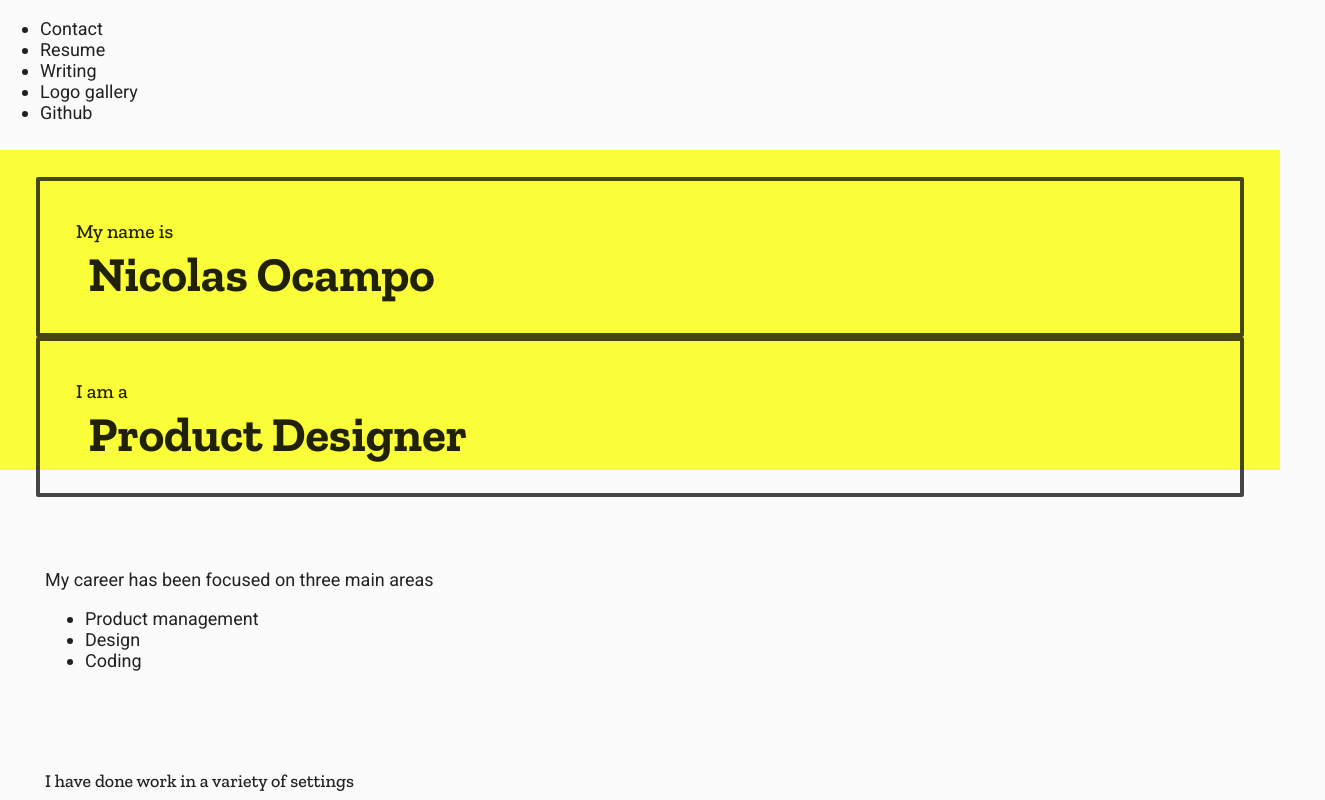
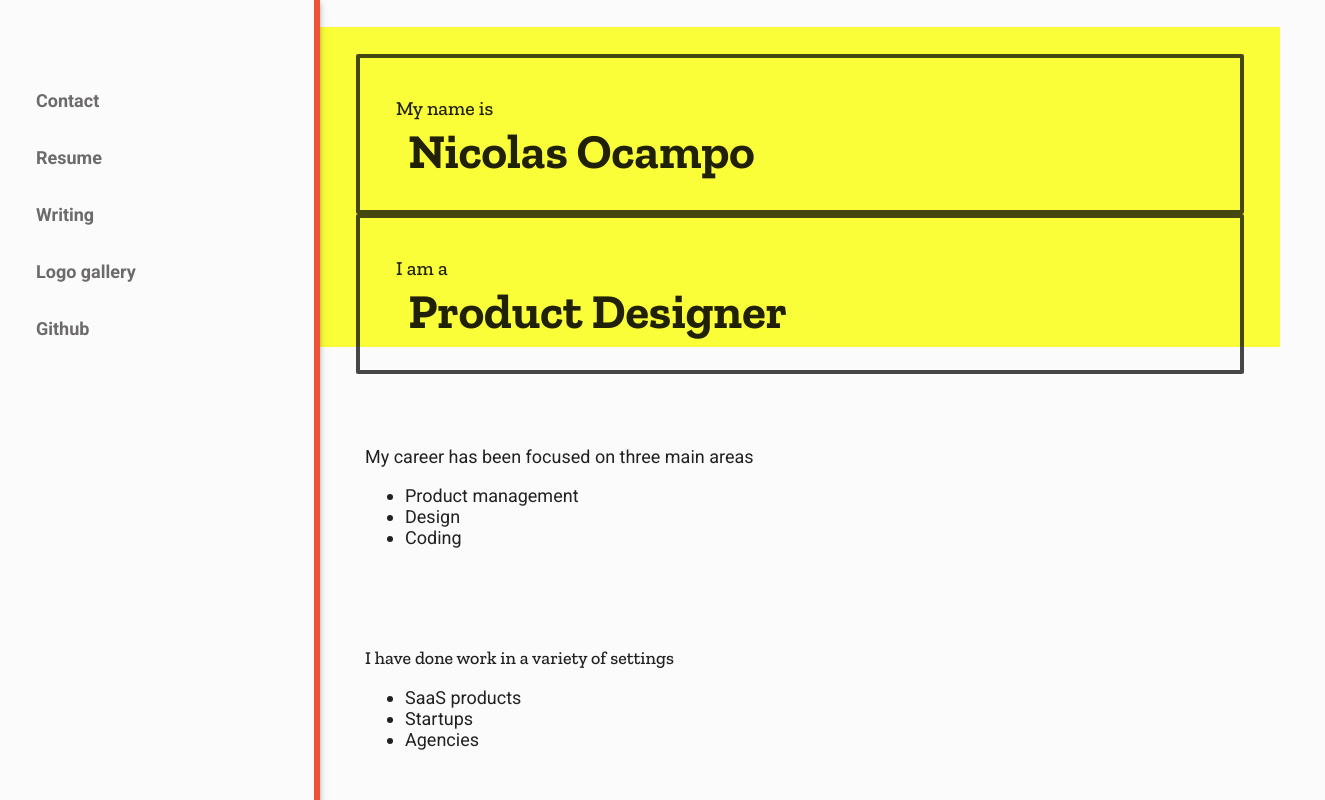
Before and after one commit to WeHateNick/nicolasocampodesign, a Next.js app: page / in a window 1280 px wide. Shown: the top 800 px of the page, 1325 px wide, since content can reach past the window. Built offline with nearby package versions, Linux system fonts and the light colour scheme.

Commit message:
sidebar styling

```diff
--- /dev/null
+++ b/components/Layout/Layout.jsx
@@ -0,0 +1,5 @@
+import styles from "./Layout.module.scss";
+
+export default function Layout({ children }) {
+  return <div className={styles.container}>{children}</div>;
+}
--- /dev/null
+++ b/components/Layout/Layout.module.scss
@@ -0,0 +1,4 @@
+.container {
+  display: grid;
+  grid-template-columns: minmax(300px, 1fr) minmax(500px, 3fr);
+}
--- a/components/Sidebar/Sidebar.jsx
+++ b/components/Sidebar/Sidebar.jsx
@@ -2,13 +2,14 @@ import styles from "./Sidebar.module.scss";
 
 export default function Sidebar() {
   return (
-    <ul>
-      <li>
+    <nav className={styles.sidebar}>
+      <ul className={styles.sidebar__list}>
+        <li className={styles.sidebar__item}>
           <a href="mailto:nick@wehatenick.com" target="_blank" alt="Contact">
             Contact
           </a>
         </li>
-      <li>
+        <li className={styles.sidebar__item}>
           <a
             href="https://docs.google.com/document/d/1vtowt3y2xNGnp4uUEr8QYC11D1H6P8DU9K6s_ybeQd0"
             target="_blank"
@@ -17,12 +18,16 @@ export default function Sidebar() {
             Resume
           </a>
         </li>
-      <li>
-        <a href="https://medium.com/nick-ocampo" target="_blank" alt="Writing">
+        <li className={styles.sidebar__item}>
+          <a
+            href="https://medium.com/nick-ocampo"
+            target="_blank"
+            alt="Writing"
+          >
             Writing
           </a>
         </li>
-      <li>
+        <li className={styles.sidebar__item}>
           <a
             href="https://thewolfdesign.smugmug.com/Logos"
             target="_blank"
@@ -31,11 +36,12 @@ export default function Sidebar() {
             Logo gallery
           </a>
         </li>
-      <li>
+        <li className={styles.sidebar__item}>
           <a href="https://github.com/WeHateNick" target="_blank" alt="Github">
             Github
           </a>
         </li>
       </ul>
+    </nav>
   );
 }
--- a/components/Sidebar/Sidebar.module.scss
+++ b/components/Sidebar/Sidebar.module.scss
@@ -0,0 +1,25 @@
+@import "styles/variables";
+
+.sidebar {
+  position: relative;
+  background-color: $palette__background;
+  border-right: 6px solid $palette__accent--secondary;
+  padding: 3em 0;
+  box-shadow: $box-shadow--sidebar;
+  &__list {
+    padding: 0;
+  }
+  &__item {
+    position: relative;
+    display: block;
+    color: $palette__text--light;
+    text-decoration: none;
+    padding: 1em 2em;
+    font-weight: $font__weight--bold;
+    &:hover {
+      text-decoration: underline;
+      text-decoration-color: red;
+      cursor: pointer;
+    }
+  }
+}
--- a/components/Timeline/Timeline.jsx
+++ b/components/Timeline/Timeline.jsx
@@ -3,7 +3,7 @@ import TimelineItem from "../TimelineItem/TimelineItem";
 
 export default function Timeline() {
   return (
-    <section>
+    <section className={styles.timeline}>
       <TimelineItem
         endYear={false}
         startYear={2019}
--- a/components/Timeline/Timeline.module.scss
+++ b/components/Timeline/Timeline.module.scss
@@ -1,12 +1,12 @@
-@import "../../styles/variables";
+@import "styles/variables";
 
 .timeline {
+  padding: 2em;
   &__links {
     margin-top: 1em;
     margin-bottom: 1em;
   }
   p {
-    max-width: 35em;
     a {
       color: $palette__text;
     }
--- a/components/TimelineItem/TimelineItem.module.scss
+++ b/components/TimelineItem/TimelineItem.module.scss
@@ -1,4 +1,4 @@
-@import "../../styles/variables";
+@import "styles/variables";
 
 .timeline {
   &__item {
--- a/pages/index.js
+++ b/pages/index.js
@@ -2,6 +2,7 @@ import { useEffect, useState } from "react";
 import Head from "next/head";
 import styles from "../styles/Home.module.scss";
 import classNames from "classnames/bind";
+import Layout from "../components/Layout/Layout";
 import Sidebar from "../components/Sidebar/Sidebar";
 import Timeline from "../components/Timeline/Timeline";
 
@@ -22,21 +23,23 @@ export default function Home() {
         <title>Nicolas Ocampo Product Design</title>
         <link rel="icon" href="/favicon.ico" />
       </Head>
-
-      <nav>
+      <Layout>
         <Sidebar />
-      </nav>
 
         <main className={styles.main}>
           <section className={styles.hero}>
             <div
-            className={cs("hero__block", { "hero__block--down": initialized })}
+              className={cs("hero__block", {
+                "hero__block--down": initialized
+              })}
             >
               <p className={styles.hero__label}>My name is</p>
               <h1 className={styles.hero__heading}>Nicolas Ocampo</h1>
             </div>
             <div
-            className={cs("hero__block", { "hero__block--down": initialized })}
+              className={cs("hero__block", {
+                "hero__block--down": initialized
+              })}
             >
               <p className={styles.hero__label}>I am a</p>
               <h2 className={styles.hero__heading}>Product Designer</h2>
@@ -64,6 +67,7 @@ export default function Home() {
           </section>
           <Timeline />
         </main>
+      </Layout>
     </div>
   );
 }
--- a/styles/_helpers.scss
+++ b/styles/_helpers.scss
@@ -1,6 +1,9 @@
+$rule: thin solid $palette__rule;
+
 $box-shadow: 0px 2px 0px 0px rgba(0, 0, 0, 0.12),
   0px 2px 2px 0px rgba(0, 0, 0, 0.24);
-$rule: thin solid $palette__rule;
+$box-shadow--sidebar: 0 2px 4px -1px rgb(0 0 0 / 20%),
+  0 4px 5px 0 rgb(0 0 0 / 14%), 0 1px 10px 0 rgb(0 0 0 / 12%);
 
 $breakpoint--small: 600px;
 $breakpoint--medium: 960px;
--- a/styles/globals.scss
+++ b/styles/globals.scss
@@ -15,13 +15,6 @@ a {
 
 * {
   box-sizing: border-box;
-}
-
-// Target IE 10+
-@mixin if-ie {
-  @media all and (-ms-high-contrast: none), (-ms-high-contrast: active) {
-    @content;
-  }
 }
 
 // Main styles
```
Lines whose indentation alone changed are shown as unchanged.
